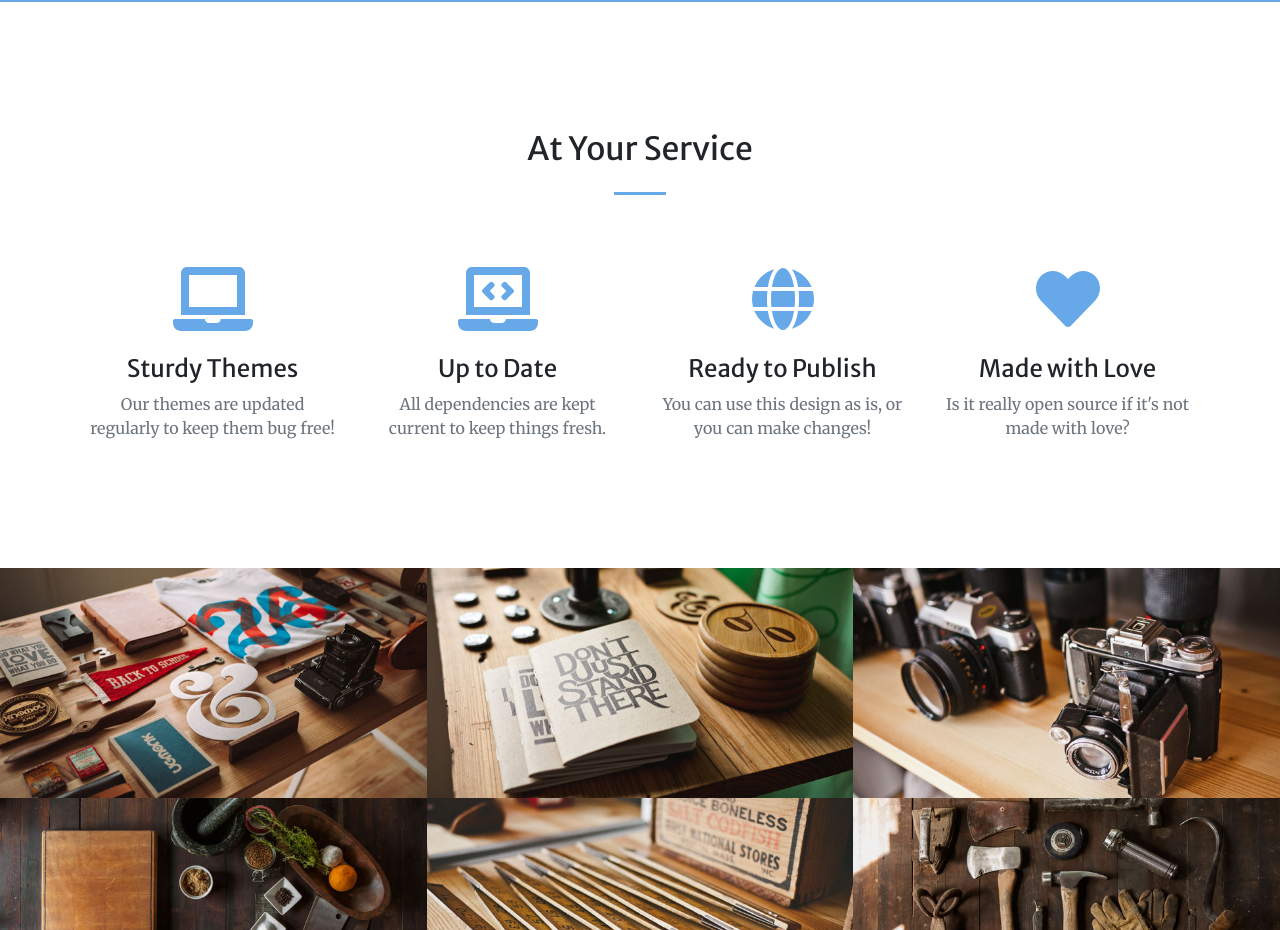
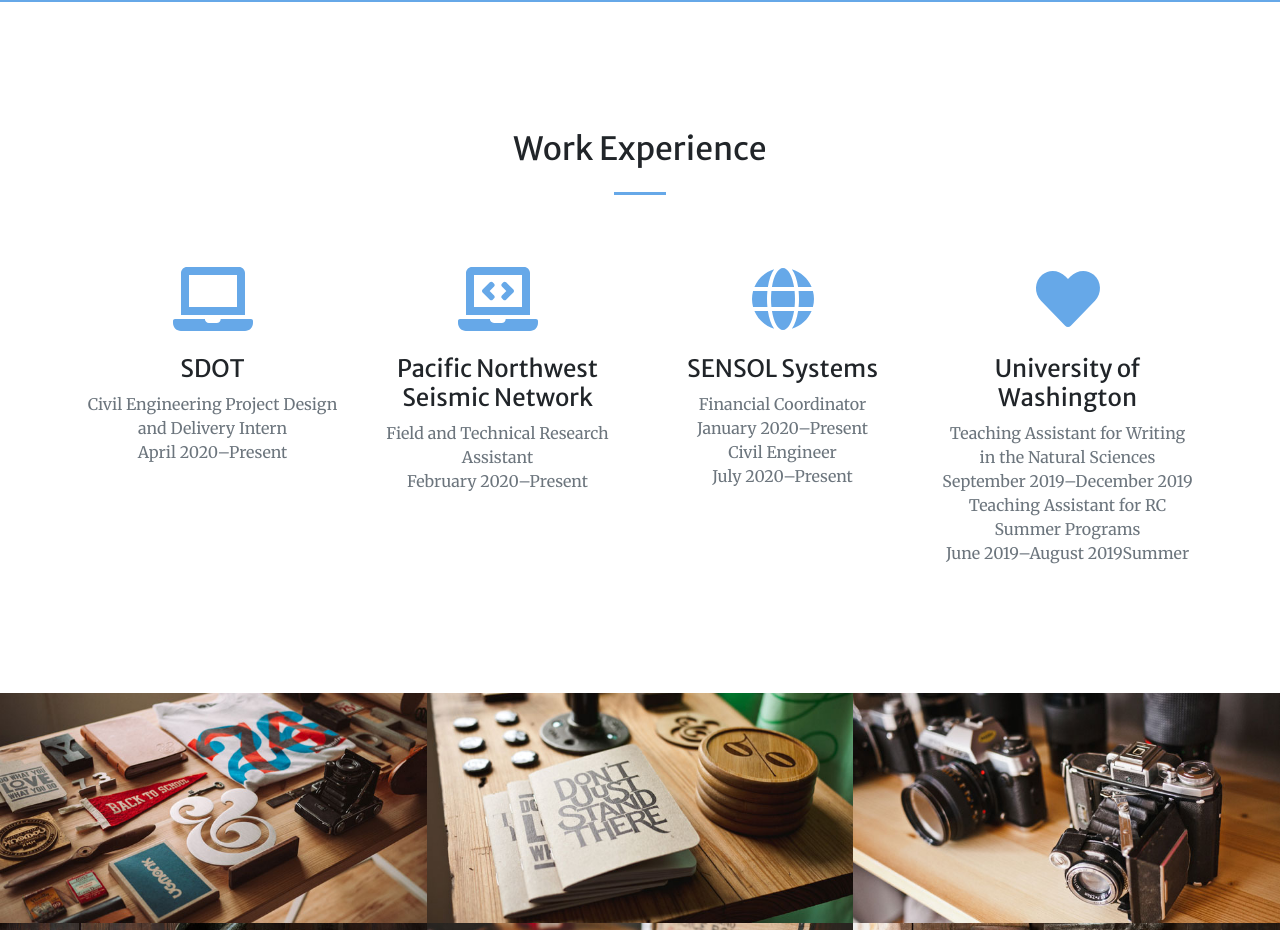
Before and after one commit to imanhaji/imanhaji.github.io, a plain HTML site: page index.html in a window 1280 px wide. Shown: the part 1780-2710 px from the top of the page. Drawn offline with nearby package versions, Linux system fonts and the light colour scheme.

Commit message:
Update index.html

```diff
--- a/index.html
+++ b/index.html
@@ -70,35 +70,35 @@
         <!-- Services section-->
         <section class="page-section" id="services">
             <div class="container">
-                <h2 class="text-center mt-0">At Your Service</h2>
+                <h2 class="text-center mt-0">Work Experience</h2>
                 <hr class="divider my-4" />
                 <div class="row">
                     <div class="col-lg-3 col-md-6 text-center">
                         <div class="mt-5">
                             <i class="fas fa-4x fa-laptop text-primary mb-4"></i>
-                            <h3 class="h4 mb-2">Sturdy Themes</h3>
-                            <p class="text-muted mb-0">Our themes are updated regularly to keep them bug free!</p>
+                            <h3 class="h4 mb-2">SDOT</h3>
+                            <p class="text-muted mb-0">Civil Engineering Project Design and Delivery Intern <br> April 2020–Present</p>
                         </div>
                     </div>
                     <div class="col-lg-3 col-md-6 text-center">
                         <div class="mt-5">
                             <i class="fas fa-4x fa-laptop-code text-primary mb-4"></i>
-                            <h3 class="h4 mb-2">Up to Date</h3>
-                            <p class="text-muted mb-0">All dependencies are kept current to keep things fresh.</p>
+                            <h3 class="h4 mb-2">Pacific Northwest Seismic Network</h3>
+                            <p class="text-muted mb-0">Field and Technical Research Assistant <br> February 2020–Present</p>
                         </div>
                     </div>
                     <div class="col-lg-3 col-md-6 text-center">
                         <div class="mt-5">
                             <i class="fas fa-4x fa-globe text-primary mb-4"></i>
-                            <h3 class="h4 mb-2">Ready to Publish</h3>
-                            <p class="text-muted mb-0">You can use this design as is, or you can make changes!</p>
+                            <h3 class="h4 mb-2">SENSOL Systems</h3>
+                            <p class="text-muted mb-0">Financial Coordinator <br>January 2020–Present <br> Civil Engineer <br> July 2020–Present</p>
                         </div>
                     </div>
                     <div class="col-lg-3 col-md-6 text-center">
                         <div class="mt-5">
                             <i class="fas fa-4x fa-heart text-primary mb-4"></i>
-                            <h3 class="h4 mb-2">Made with Love</h3>
-                            <p class="text-muted mb-0">Is it really open source if it's not made with love?</p>
+                            <h3 class="h4 mb-2">University of Washington</h3>
+                            <p class="text-muted mb-0">Teaching Assistant for Writing in the Natural Sciences<br>September 2019–December 2019 <br> Teaching Assistant for RC Summer Programs<br> June 2019–August 2019Summer </p>
                         </div>
                     </div>
                 </div>
```
